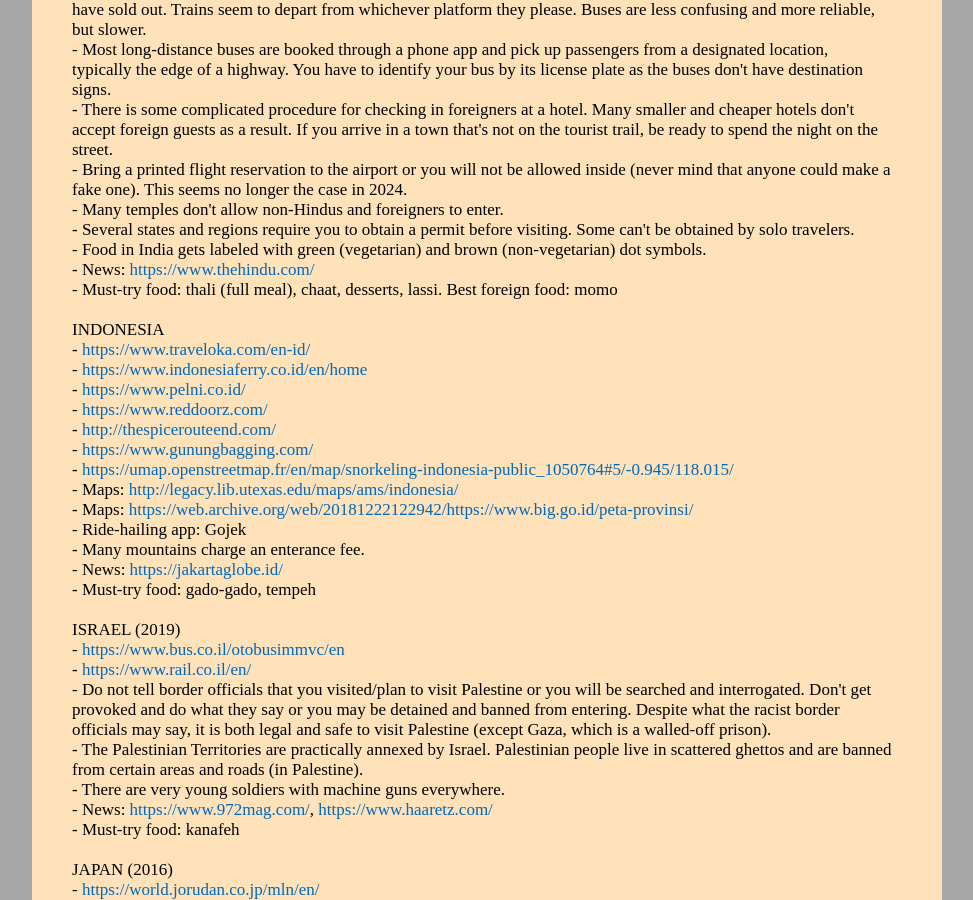
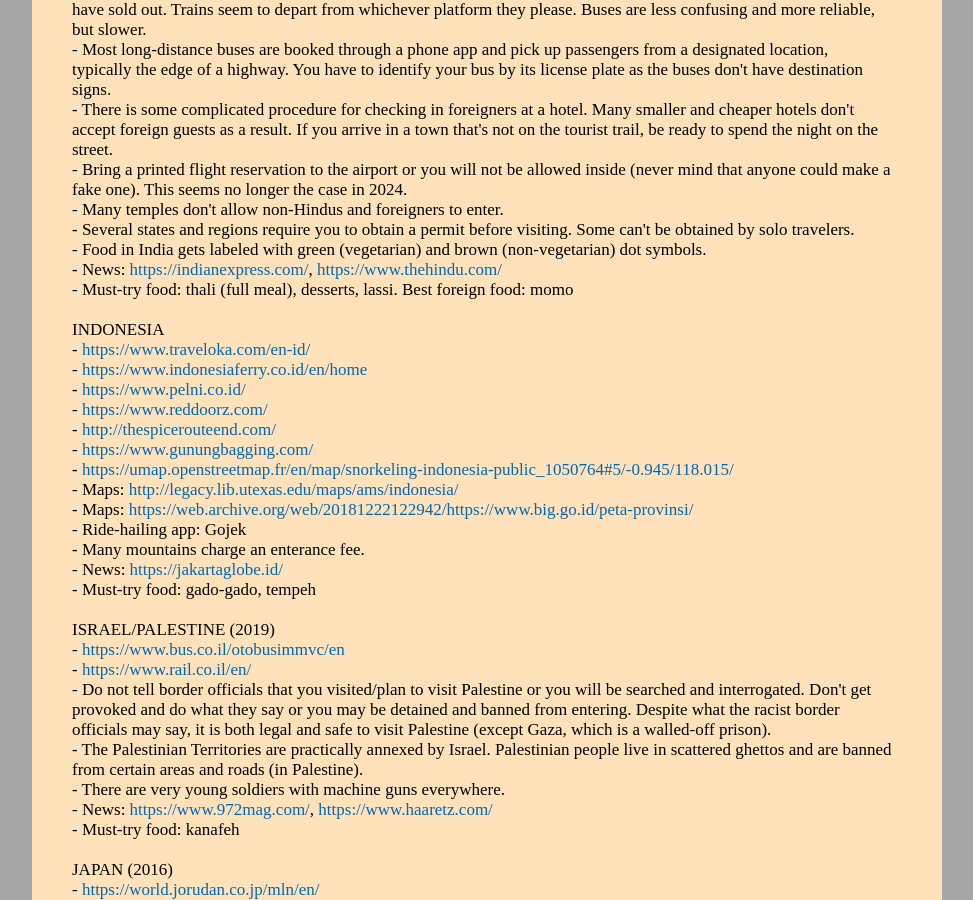
Before and after one commit to witbag/witbag.github.io, a Jekyll site: the page built from travel/notes.html, in a window 1280 px wide and 900 px high, scrolled down 3269 px. Shown: the whole window, without its empty margins (153-1126 px from the left). Built offline with Jekyll 4.4.1, drawn with Linux system fonts in a browser that asks for light colours; some of the changed text lies outside the part shown.

Commit message:
Update notes.html

```diff
--- a/travel/notes.html
+++ b/travel/notes.html
@@ -147,8 +147,8 @@
 - Many temples don't allow non-Hindus and foreigners to enter.<br>
 - Several states and regions require you to obtain a permit before visiting. Some can't be obtained by solo travelers.<br>
 - Food in India gets labeled with green (vegetarian) and brown (non-vegetarian) dot symbols.<br>
-- News: <a href="https://www.thehindu.com/" target=_blank>https://www.thehindu.com/</a><br />
-- Must-try food: thali (full meal), chaat, desserts, lassi. Best foreign food: momo<br>
+- News: <a href="https://indianexpress.com/" target=_blank>https://indianexpress.com/</a>, <a href="https://www.thehindu.com/" target=_blank>https://www.thehindu.com/</a><br />
+- Must-try food: thali (full meal), desserts, lassi. Best foreign food: momo<br>
 <br>
 INDONESIA<br>
 - <a href="https://www.traveloka.com/en-id/" target=_blank>https://www.traveloka.com/en-id/</a><br />
@@ -165,7 +165,7 @@
 - News: <a href="https://jakartaglobe.id/" target=_blank>https://jakartaglobe.id/</a><br />
 - Must-try food: gado-gado, tempeh<br>
 <br>
-ISRAEL (2019)<br>
+ISRAEL/PALESTINE (2019)<br>
 - <a href="https://www.bus.co.il/otobusimmvc/en" target=_blank>https://www.bus.co.il/otobusimmvc/en</a><br />
 - <a href="https://www.rail.co.il/en/" target=_blank>https://www.rail.co.il/en/</a><br />
 - Do not tell border officials that you visited/plan to visit Palestine or you will be searched and interrogated. Don't get provoked and do what they say or you may be detained and banned from entering. Despite what the racist border officials may say, it is both legal and safe to visit Palestine (except Gaza, which is a walled-off prison).<br>
```
Also changed, not shown: other parts of travel/notes.html (+3 -1 lines).
